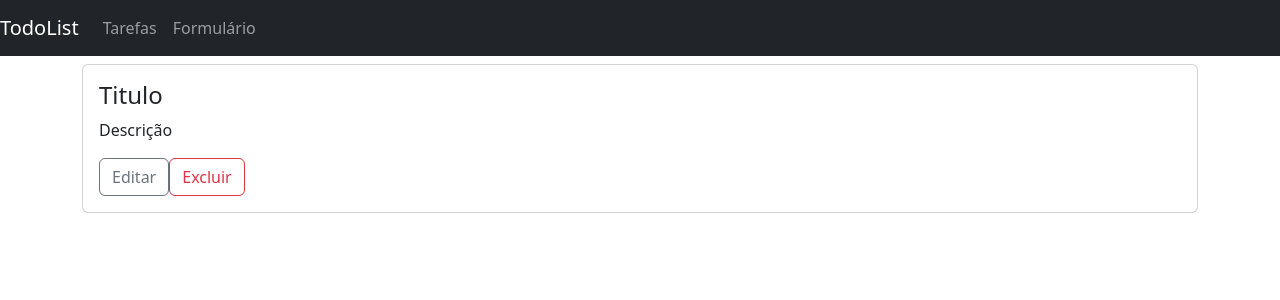
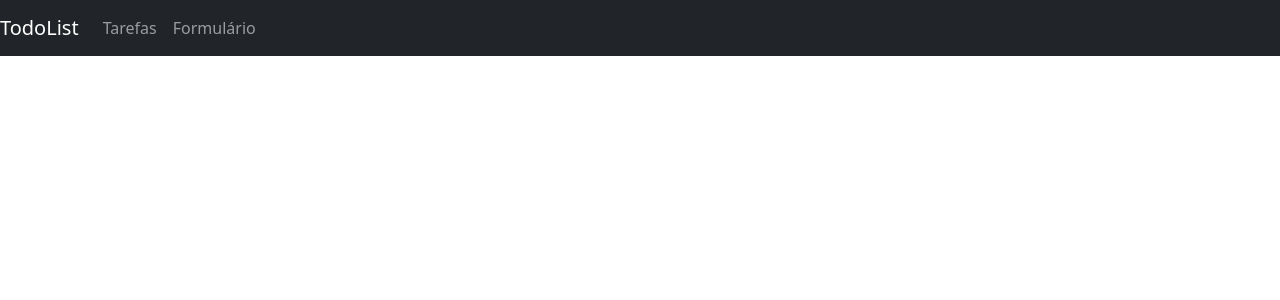
Before and after one commit to JrzenonDev/todo-list-with-axios-api-fake, a Vue app: page / in a window 1280 px wide. Shown: the top 300 px of the page. Built offline with nearby package versions, Linux system fonts and the light colour scheme.

Commit message:
listing taks in List

```diff
--- a/src/views/List.vue
+++ b/src/views/List.vue
@@ -1,10 +1,25 @@
 <template>
   <div class="container mt-2">
-    <b-card title="Titulo">
-      <b-card-text>Descrição</b-card-text>
-
-      <b-button variant="outline-secondary" class="mr-2"> Editar </b-button>
-      <b-button variant="outline-danger"> Excluir </b-button>
-    </b-card>
+    <div v-for="(task, index) in tasks" :key="index">
+      <b-card :title="task.subject" class="mb-2">
+        <b-card-text>{{ task.description }}</b-card-text>
+        <b-button variant="outline-secondary" class="mr-2"> Editar </b-button>
+        <b-button variant="outline-danger"> Excluir </b-button>
+      </b-card>
+    </div>
   </div>
 </template>
+
+<script>
+export default {
+  name: 'List',
+  data () {
+    return {
+      tasks: []
+    }
+  },
+  created () {
+    this.tasks = (localStorage.getItem('tasks')) ? JSON.parse(localStorage.getItem('tasks')) : []
+  }
+}
+</script>
```
